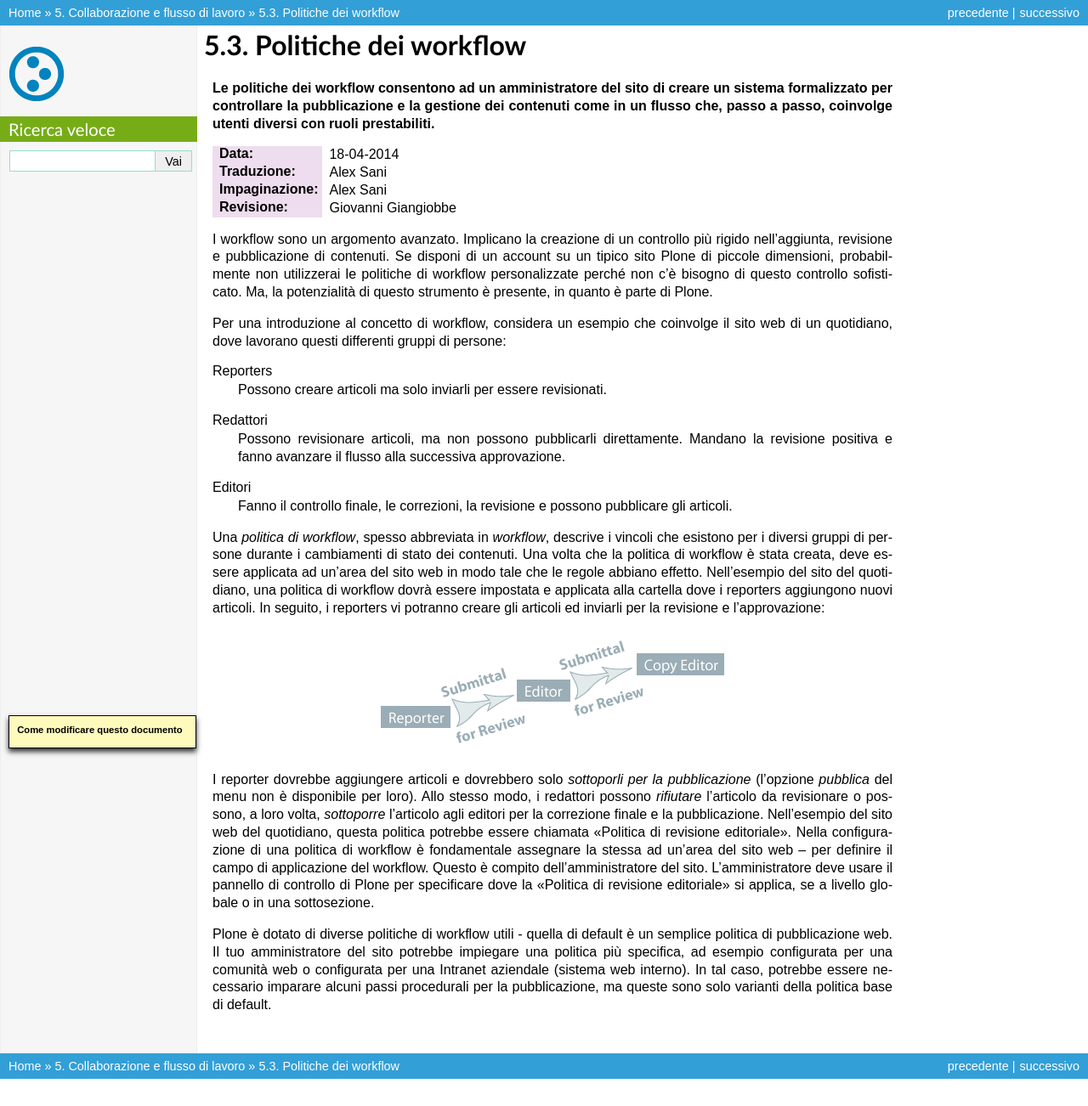
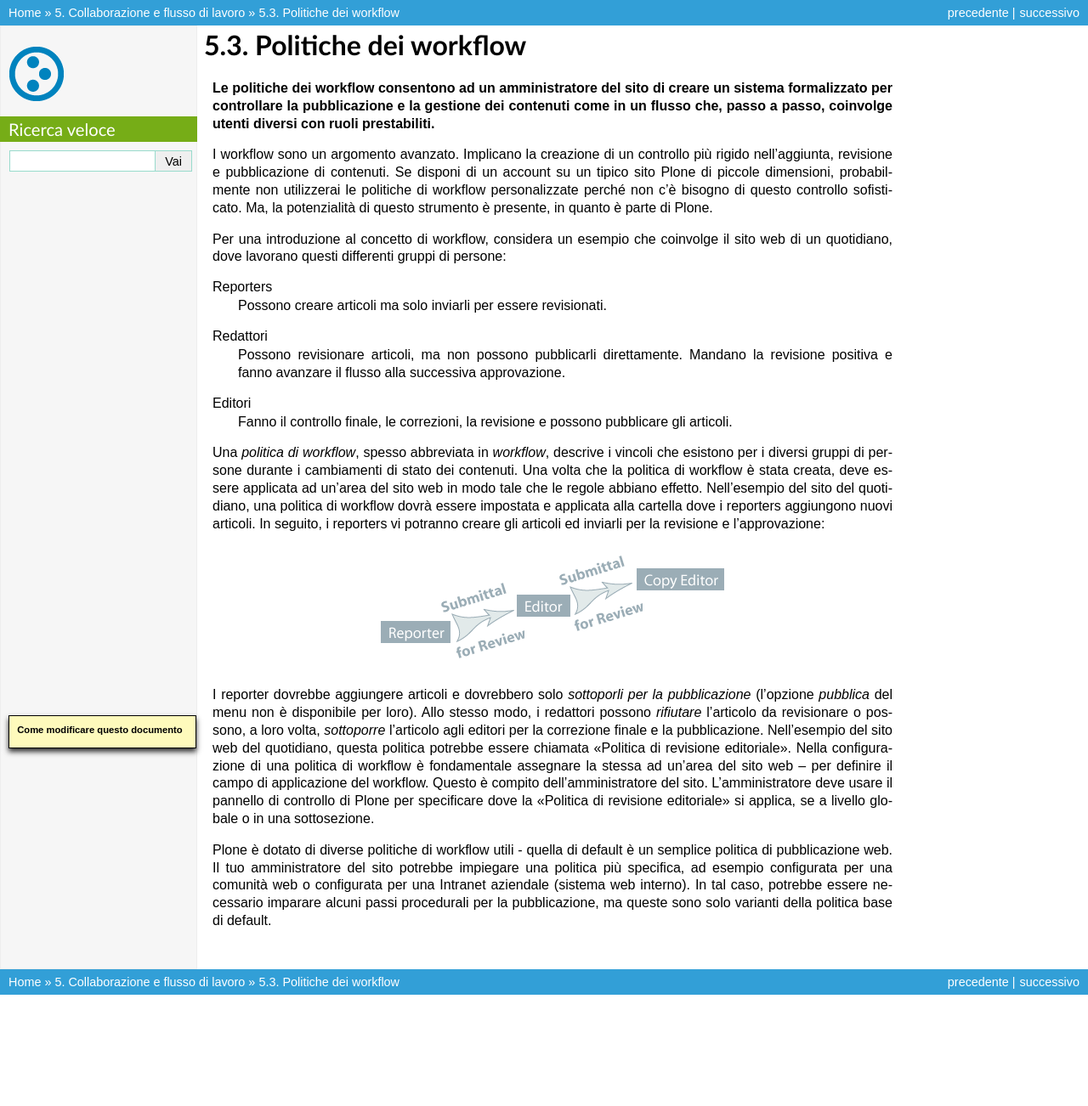
Before and after one commit to plone-it/collective.italiandocumentation, a Sphinx documentation site: the page built from source/collaboration-and-workflow/workflow-policies.rst, in a window 1280 px wide. Shown: the whole page at 85% size. Built offline with Sphinx 7.4.7, drawn with Linux system fonts in a browser that asks for light colours; pages that are not in the unit, such as notebooks, are missing from menus; after the commit the page ends 1203 px from its top, so only the background shows below that.

Commit message:
Tolta tabella intestazione

```diff
--- a/source/collaboration-and-workflow/workflow-policies.rst
+++ b/source/collaboration-and-workflow/workflow-policies.rst
@@ -5,11 +5,6 @@ Politiche dei workflow
 di creare un sistema formalizzato per controllare la pubblicazione e
 la gestione dei contenuti come in un flusso che, passo a passo, coinvolge
 utenti diversi con ruoli prestabiliti.**
-
-:Data: 18-04-2014
-:Traduzione: Alex Sani
-:Impaginazione: Alex Sani
-:Revisione: Giovanni Giangiobbe
 
 I workflow sono un argomento avanzato. Implicano la creazione di un controllo
 più rigido nell'aggiunta, revisione e pubblicazione di contenuti. Se disponi
```
Also changed, not shown: other parts of source/collaboration-and-workflow/workflow-policies.rst (+1 -1 lines).
